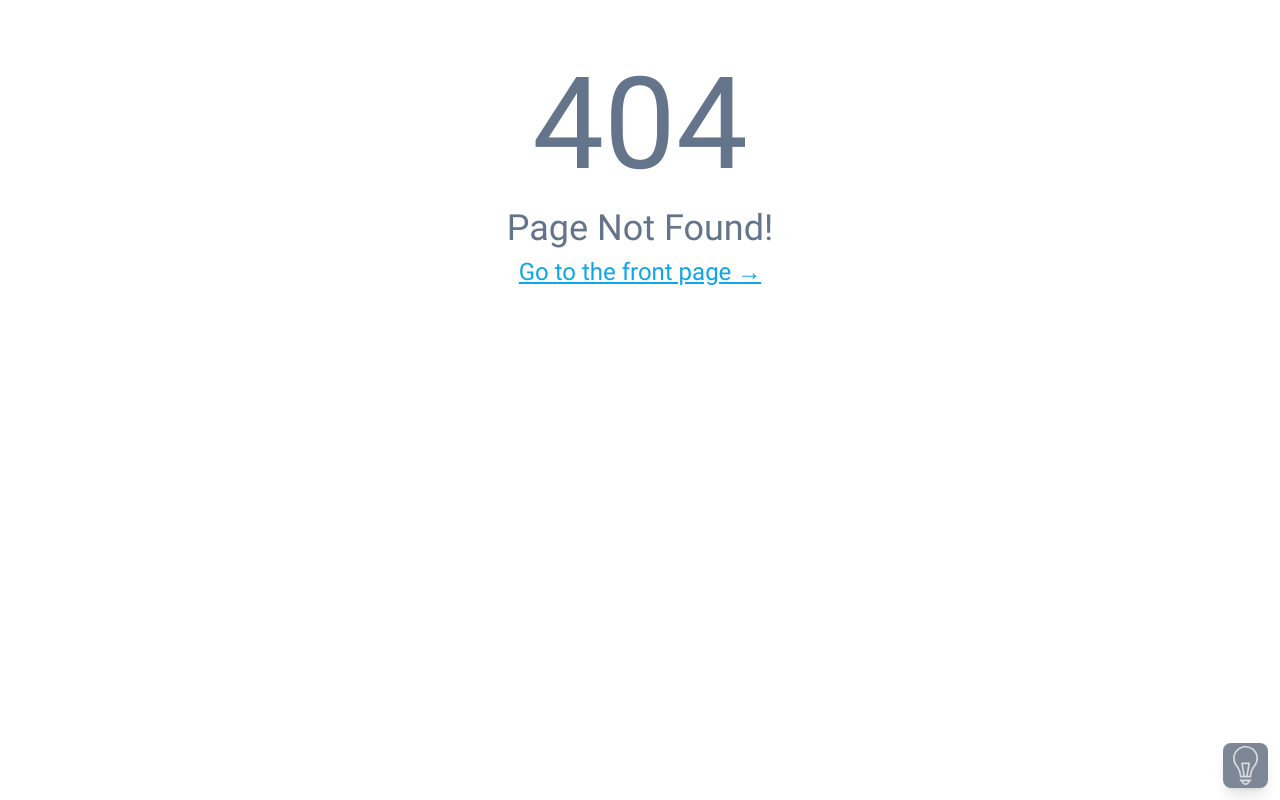
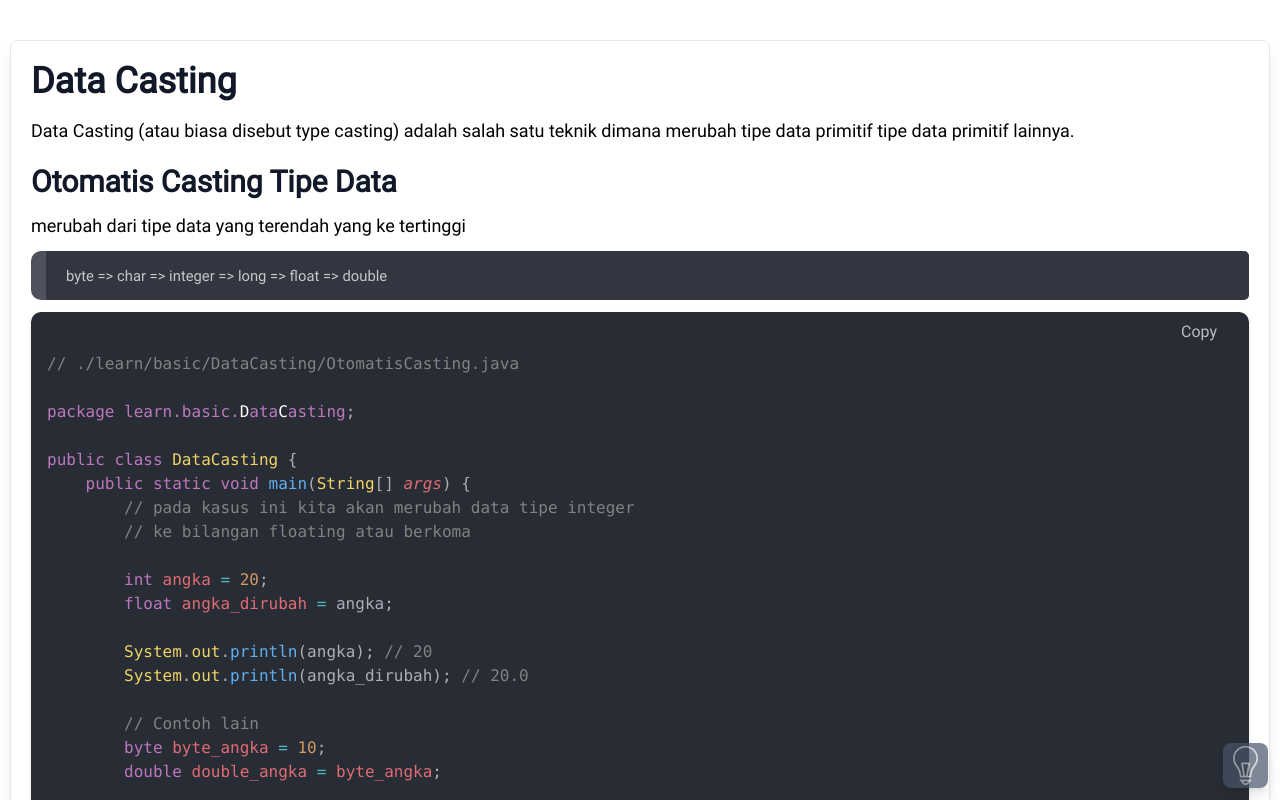
Before and after one commit to navetacandra/bellshade-website, a React (Create React App) app: page /java/basic/data-casting in a window 1280 px wide. Before the commit this address had no page. Shown: the top 800 px of the page. Built offline with nearby package versions, Linux system fonts and the light colour scheme.

Commit message:
add java/basic/data-casting page

```diff
--- a/public/index.html
+++ b/public/index.html
@@ -26,7 +26,7 @@
   <title>React App</title>
 </head>
 
-<body class="bg-slate-50 text-slate-800 dark:bg-slate-900 dark:text-white transition-colors">
+<body class="bg-white dark:bg-slate-900 relative transition-all ease-out duration-200">
   <noscript>You need to enable JavaScript to run this app.</noscript>
   <div id="root"></div>
 </body>
--- a/src/app.jsx
+++ b/src/app.jsx
@@ -30,13 +30,14 @@ function App() {
     Basic: {
       Pendahuluan: lazy(() => import("./pages/java/basic/001_Pendahuluan")),
       TipeData: lazy(() => import("./pages/java/basic/002_TipeData")),
+      DataCasting: lazy(() => import("./pages/java/basic/003_DataCasting")),
     }
   }
 
   const [theme, setTheme] = useState(localStorage.getItem('color-theme') || 'light')
 
   return (
-    <div className="bg-white dark:bg-slate-900 relative transition-colors duration-100" theme={theme}>
+    <div className="bg-white dark:bg-slate-900 relative transition-all ease-out duration-200" theme={theme}>
       <BrowserRouter>
         <Suspense>
           <Routes>
@@ -63,6 +64,7 @@ function App() {
             <Route path="/java" element={<JavaPage.Welcome />} />
             <Route path="/java/basic/pendahuluan-pemrograman-dan-java" element={<JavaPage.Basic.Pendahuluan />} />
             <Route path="/java/basic/variabel-dan-tipe-data" element={<JavaPage.Basic.TipeData />} />
+            <Route path="/java/basic/data-casting" element={<JavaPage.Basic.DataCasting />} />
             {/* End Java Route */}
 
 
--- a/src/components/LineCode.jsx
+++ b/src/components/LineCode.jsx
@@ -33,8 +33,7 @@ function LineCode({ text, _break }) {
                         textDecorationLine: 'underline',
                         textDecorationStyle: 'wavy'
                     } : { color: val.color }
-                } className='font-mono'>
-                    {val.text}
+                } className='font-mono' dangerouslySetInnerHTML={{__html: val.text}}>
                 </span>
                 {
                     _break !== 'no' && key === elem.length - 1 ? (
--- a/src/components/SyntaxHighlighter.jsx
+++ b/src/components/SyntaxHighlighter.jsx
@@ -1,34 +1,7 @@
 import React from 'react'
-import { find_first, find_last } from '../Function';
 import LineCode from './LineCode'
-import highlight_color from '../data-json/highlight-color.json'
 
-function extractText(text) {
-    let elem = text.split('] #').map((val, i) => {
-        val = text.split('] #').length < 2
-            ? val.slice(1)
-            : i < 1
-                ? val.slice(1) + ']'
-                : i === (text.split('] #').length - 1)
-                    ? val
-                    : val + ']';
-        let color_name = val.slice(0, find_first(val, '['));
-        let is_err_wv = color_name.includes('err_wv_');
-        let filter_color = highlight_color.filter(color => color.name === (is_err_wv ? color_name.replace('err_wv_', '') : color_name))[0] || { name: '', color: '#fff' };
-        let _text_ = val.slice(find_first(val, '['))
-        let loc = find_last(_text_, ']')
-        _text_ = `${_text_.slice(1, loc - _text_.length)}${_text_.slice(loc + 2)}`
-        return {
-            color: filter_color.color,
-            text: _text_,
-            err_wavy: is_err_wv
-        }
-    });
-
-    return elem.map(v => v.text).join('');
-}
-
-function ClipboardCopier({ text }) {
+function ClipboardCopier() {
     function copyToClipboard(textToCopy, resolve, reject) {
         // navigator clipboard api needs a secure context (https)
         if (navigator.clipboard && window.isSecureContext) {
@@ -58,7 +31,8 @@ function ClipboardCopier({ text }) {
     function handleClick(el) {
         let parent = el.parentElement;
         let btn = parent.querySelector('button');
-        copyToClipboard(text, () => {
+        let code_text = parent.querySelector('pre').innerText;
+        copyToClipboard(code_text, () => {
             btn.classList.remove('text-slate-50')
             btn.classList.add('text-green-500')
             setTimeout(() => {
@@ -88,10 +62,9 @@ function ClipboardCopier({ text }) {
  * @returns
  */
 function SyntaxHighlighter({ code = [] }) {
-    let text_code = code.map(t => extractText(t)).join('\n')
     return (
         <div className="relative highlight border border-slate-200 my-3 shadow-md dark:shadow-xl">
-            <ClipboardCopier text={text_code} />
+            <ClipboardCopier />
             <pre><code>
                 {
                     typeof code === 'object' && !!code.length
--- a/src/data-json/java/000_welcome.json
+++ b/src/data-json/java/000_welcome.json
@@ -15,7 +15,7 @@
             "langkah": "03",
             "topik": "Data Casting",
             "target_pembelajaran": "Memahami data casting pada sebuah variabel di Java",
-            "status": "on_progress"
+            "status": "done"
         },
         {
             "langkah": "04",
--- a/src/data-json/java/basic/001_pendahuluan.json
+++ b/src/data-json/java/basic/001_pendahuluan.json
@@ -1,11 +1,11 @@
 {
     "code": [
-        "#cmt[// HeloWorld.java]",
+        "#cmt[// ./learn/basic/HeloWorld.java]",
         "",
         "#m[package learn.basic] #_[;]",
         "",
         "#m[public class ] #y[HelloWorld ] #_[{ ] #cmt[// mendeklarasikan class pada program. Pastikan nama class sesuai dengan nama Source-Code]",
-        "#m[    public static void ] #b[main] #_[(] #y[String] #_[[] ] #p[args] #_[) { ] #cmt[// mendeklarasikan method void publuc static dan string[] args agar bisa menghasilkan compiler program dengan ekstensi compiler source-code.class]",
+        "#m[    public static void ] #b[main] #_[(] #y[String] #_[[] ] #p[<i>args</i>] #_[) { ] #cmt[// mendeklarasikan method void publuc static dan string[] args agar bisa menghasilkan compiler program dengan ekstensi compiler source-code.class]",
         "#y[        System] #_[.] #y[out] #_[.] #b[print] #_[(] #g[\"Hello World\"] #_[); ] #cmt[// menuliskan output pada program]",
         "#_[    }]",
         "#_[}]"
--- a/src/data-json/java/basic/002_tipe-data.json
+++ b/src/data-json/java/basic/002_tipe-data.json
@@ -46,11 +46,11 @@
             "type": "#mark_code[byte]",
             "desc": "byte adalah tipe data integer yang memiliki panjang value dari #mark_code[-128] sampai #mark_code[127]. penggunaan byte bisa untuk nilai2 yang keil dikarenakan lebih hemat pada penggunanaan memori.",
             "code": [
-                "#cmt[// ./learn/basic/TipeData.java]",
+                "#cmt[// ./learn/basic/TipeData/Byte.java]",
                 "#m[package learn.basic.] #w[T] #m[ipe] #w[D] #m[ata] #_[;]",
                 "",
                 "#m[public class ] #y[Byte ] #_[{]",
-                "#m[    public static void ] #b[main] #_[(] #y[String] #_[[] ] #p[args] #_[) {]",
+                "#m[    public static void ] #b[main] #_[(] #y[String] #_[[] ] #p[<i>args</i>] #_[) {]",
                 "#m[        byte ] #p[angka ] #c[= ] #o[100] #_[;]",
                 "#y[        System] #_[.] #y[out] #_[.] #b[println] #_[(] #p[angka] #_[);]",
                 "#_[    }]",
@@ -61,11 +61,11 @@
             "type": "#mark_code[short]",
             "desc": "short adalah tipe data integer yang memiliki panjang value dari #mark_code[-32,768] sampai #mark_code[32767] penggunaan lingkup panjang value short lebih banyak dibandingkan byte, tetapi memakan sedikit lebih banyak daripada short.",
             "code": [
-                "#cmt[// ./learn/basic/TipeData.java]",
+                "#cmt[// ./learn/basic/TipeData/Short.java]",
                 "#m[package learn.basic.] #w[T] #m[ipe] #w[D] #m[ata] #_[;]",
                 "",
                 "#m[public class ] #y[Short ] #_[{]",
-                "#m[    public static void ] #b[main] #_[(] #y[String] #_[[] ] #p[args] #_[) {]",
+                "#m[    public static void ] #b[main] #_[(] #y[String] #_[[] ] #p[<i>args</i>] #_[) {]",
                 "#m[        short ] #p[angka ] #c[= ] #o[6000] #_[;]",
                 "#y[        System] #_[.] #y[out] #_[.] #b[println] #_[(] #p[angka] #_[);]",
                 "#_[    }]",
@@ -76,11 +76,11 @@
             "type": "#mark_code[int]",
             "desc": "int adalah tipe data integer yang memiliki value dari #mark_code[-2147483648] sampai #mark_code[2147483647], kebanyakan dari para user menggunakan tipe data ini untuk pembelajaran, membuat program sederhana dan kompleks.",
             "code": [
-                "#cmt[// ./learn/basic/TipeData.java]",
+                "#cmt[// ./learn/basic/TipeData/Int.java]",
                 "#m[package learn.basic.] #w[T] #m[ipe] #w[D] #m[ata] #_[;]",
                 "",
                 "#m[public class ] #y[Int ] #_[{]",
-                "#m[    public static void ] #b[main] #_[(] #y[String] #_[[] ] #p[args] #_[) {]",
+                "#m[    public static void ] #b[main] #_[(] #y[String] #_[[] ] #p[<i>args</i>] #_[) {]",
                 "#m[        int ] #p[angka ] #c[= ] #o[504210] #_[;]",
                 "#y[        System] #_[.] #y[out] #_[.] #b[println] #_[(] #p[angka] #_[);]",
                 "#_[    }]",
@@ -91,11 +91,11 @@
             "type": "#mark_code[long]",
             "desc": "long adalah tipe data integer yang meiliki vaue dari #mark_code[-9223372036854775808] sampai #mark_code[9223372036854775807], tipe ini digunakan sebagai tambahan jika tipe data int tidak dapat menampilkan value. penggunaan long diakhir dengan value yang bertanda <span class=\"font-semibold\">L</span>",
             "code": [
-                "#cmt[// ./learn/basic/TipeData.java]",
+                "#cmt[// ./learn/basic/TipeData/Long.java]",
                 "#m[package learn.basic.] #w[T] #m[ipe] #w[D] #m[ata] #_[;]",
                 "",
                 "#m[public class ] #y[Long ] #_[{]",
-                "#m[    public static void ] #b[main] #_[(] #y[String] #_[[] ] #p[args] #_[) {]",
+                "#m[    public static void ] #b[main] #_[(] #y[String] #_[[] ] #p[<i>args</i>] #_[) {]",
                 "#m[        long ] #p[angka ] #c[= ] #o[150000000L] #_[;]",
                 "#y[        System] #_[.] #y[out] #_[.] #b[println] #_[(] #p[angka] #_[);]",
                 "#_[    }]",
@@ -106,11 +106,11 @@
             "type": "#mark_code[float]",
             "desc": "float adalah tipe data pecahan yang memliki value dari #mark_code[3.4e-038] sampai #mark_code[3.4e+038], penggunaan float diakhiri dengan value yang bertanda <span class=\"font-semiblod\">f</span>",
             "code": [
-                "#cmt[// ./learn/basic/TipeData.java]",
+                "#cmt[// ./learn/basic/TipeData/Float.java]",
                 "#m[package learn.basic.] #w[T] #m[ipe] #w[D] #m[ata] #_[;]",
                 "",
                 "#m[public class ] #y[Float ] #_[{]",
-                "#m[    public static void ] #b[main] #_[(] #y[String] #_[[] ] #p[args] #_[) {]",
+                "#m[    public static void ] #b[main] #_[(] #y[String] #_[[] ] #p[<i>args</i>] #_[) {]",
                 "#m[        float ] #p[angka ] #c[= ] #o[10.0f] #_[;]",
                 "#y[        System] #_[.] #y[out] #_[.] #b[println] #_[(] #p[angka] #_[);]",
                 "#_[    }]",
@@ -121,11 +121,11 @@
             "type": "#mark_code[double]",
             "desc": "double adalah tipe data pecahanyang memiliki value dari #mark_code[1.7e−308] sampai #mark_code[1.7e+308], penggunaan double diakhiri dengan value yang bertanda <span class=\"font-semibold\">d</span>",
             "code": [
-                "#cmt[// ./learn/basic/TipeData.java]",
+                "#cmt[// ./learn/basic/TipeData/Double.java]",
                 "#m[package learn.basic.] #w[T] #m[ipe] #w[D] #m[ata] #_[;]",
                 "",
                 "#m[public class ] #y[Double ] #_[{]",
-                "#m[    public static void ] #b[main] #_[(] #y[String] #_[[] ] #p[args] #_[) {]",
+                "#m[    public static void ] #b[main] #_[(] #y[String] #_[[] ] #p[<i>args</i>] #_[) {]",
                 "#m[        double ] #p[angka ] #c[= ] #o[10.0] #_[;]",
                 "#y[        System] #_[.] #y[out] #_[.] #b[println] #_[(] #p[angka] #_[);]",
                 "#_[    }]",
@@ -136,11 +136,11 @@
             "type": "#mark_code[boolean]",
             "desc": "boolean adalah tipe data yang memiliki 2 nilai, yaitu benar dan salah. nilai #mark_code[benar] direpresentasikan dengan #mark_code[true]. nilai #mark_code[salah] direpresentasikan dengan #mark_code[false]",
             "code": [
-                "#cmt[// ./learn/basic/TipeData.java]",
+                "#cmt[// ./learn/basic/TipeData/Boolean.java]",
                 "#m[package learn.basic.] #w[T] #m[ipe] #w[D] #m[ata] #_[;]",
                 "",
                 "#m[public class ] #y[Boolean ] #_[{]",
-                "#m[    public static void ] #b[main] #_[(] #y[String] #_[[] ] #p[args] #_[) {]",
+                "#m[    public static void ] #b[main] #_[(] #y[String] #_[[] ] #p[<i>args</i>] #_[) {]",
                 "#m[        boolean ] #p[benar ] #c[= ] #o[true] #_[;]",
                 "#m[        boolean ] #p[salah ] #c[= ] #o[false] #_[;]",
                 "",
@@ -154,11 +154,11 @@
             "type": "#mark_code[char]",
             "desc": "char adalah Data character atau huruf, membuat char di java menggunakan tanda petik satu (#mark_code[']) diawal dan di akhir.",
             "code": [
-                "#cmt[// ./learn/basic/TipeData.java]",
+                "#cmt[// ./learn/basic/TipeData/Char.java]",
                 "#m[package learn.basic.] #w[T] #m[ipe] #w[D] #m[ata] #_[;]",
                 "",
                 "#m[public class ] #y[Char ] #_[{]",
-                "#m[    public static void ] #b[main] #_[(] #y[String] #_[[] ] #p[args] #_[) {]",
+                "#m[    public static void ] #b[main] #_[(] #y[String] #_[[] ] #p[<i>args</i>] #_[) {]",
                 "#m[        char ] #p[A ] #c[= ] #g['A'] #_[;]",
                 "#y[        System] #_[.] #y[out] #_[.] #b[println] #_[(] #p[A] #_[);]",
                 "#_[    }]",
--- /dev/null
+++ b/src/data-json/java/basic/003_data-casting.json
@@ -0,0 +1,62 @@
+[
+    {
+        "title": "Otomatis Casting Tipe Data",
+        "desc": "merubah dari tipe data yang terendah yang ke tertinggi",
+        "notes": "byte => char => integer => long => float => double",
+        "code": [
+            "#cmt[// ./learn/basic/DataCasting/OtomatisCasting.java]",
+            "",
+            "#m[package learn.basic.] #w[D] #m[ata] #w[C] #m[asting] #_[;]",
+            "",
+            "#m[public class ] #y[DataCasting ] #_[{]",
+            "#m[    public static void ] #b[main] #_[(] #y[String] #_[[] ] #p[<i>args</i>] #_[) {]",
+            "#cmt[        // pada kasus ini kita akan merubah data tipe integer]",
+            "#cmt[        // ke bilangan floating atau berkoma]",
+            "",
+            "#m[        int ] #p[angka ] #c[= ] #o[20] #_[;]",
+            "#m[        float ] #p[angka_dirubah ] #c[= ] #_[angka] #_[;]",
+            "",
+            "#y[        System] #_[.] #y[out] #_[.] #b[println] #_[(angka); ] #cmt[// 20]",
+            "#y[        System] #_[.] #y[out] #_[.] #b[println] #_[(angka_dirubah); ] #cmt[// 20.0]",
+            "",
+            "#cmt[        // Contoh lain]",
+            "#m[        byte ] #p[byte_angka ] #c[= ] #o[10] #_[;]",
+            "#m[        double ] #p[double_angka ] #c[= ] #p[byte_angka] #_[;]",
+            "",
+            "#y[        System] #_[.] #y[out] #_[.] #b[println] #_[(byte_angka); ] #cmt[// 10]",
+            "#y[        System] #_[.] #y[out] #_[.] #b[println] #_[(double_angka); ] #cmt[// 10.0]",
+            "#_[    }]",
+            "#_[}]"
+        ]
+    },
+    {
+        "title": "Manual Casting Tipe Data",
+        "desc": "merubah dari tipe data yang tertinggi ke terendah",
+        "notes": "double => float => long => int => char => char => short => byte",
+        "code": [
+            "#cmt[// ./learn/basic/DataCasting/ManualCasting.java]",
+            "",
+            "#m[package learn.basic.] #w[D] #m[ata] #w[C] #m[asting] #_[;]",
+            "",
+            "#m[public class ] #y[ManualCasting ] #_[{]",
+            "#m[    public static void ] #b[main] #_[(] #y[String] #_[[] ] #p[<i>args</i>] #_[) {]",
+            "#cmt[        // pada kasus ini kita akan merubah data tipe integer]",
+            "#cmt[        // ke bilangan floating atau berkoma]",
+            "",
+            "#m[        float ] #p[angka ] #c[= ] #o[3.78f] #_[;]",
+            "#m[        int ] #p[angka_dirubah ] #c[= ] #_[(] #m[int] #_[) angka] #_[;]",
+            "",
+            "#y[        System] #_[.] #y[out] #_[.] #b[println] #_[(angka); ] #cmt[// 3.78]",
+            "#y[        System] #_[.] #y[out] #_[.] #b[println] #_[(angka_dirubah); ] #cmt[// 3]",
+            "",
+            "#cmt[        // Contoh lain]",
+            "#m[        double ] #p[double_angka ] #c[= ] #o[3.78] #_[;]",
+            "#m[        int ] #p[int_angka ] #c[= ] #_[(] #m[int] #_[) double_angka] #_[;]",
+            "",
+            "#y[        System] #_[.] #y[out] #_[.] #b[println] #_[(double_angka); ] #cmt[// 3.78]",
+            "#y[        System] #_[.] #y[out] #_[.] #b[println] #_[(int_angka); ] #cmt[// 3]",
+            "#_[    }]",
+            "#_[}]"
+        ]
+    }
+]
--- a/src/index.css
+++ b/src/index.css
@@ -82,6 +82,7 @@ body::-webkit-scrollbar-thumb {
   -o-tab-size: 4;
   tab-size: 4;
   padding: 1em 1em;
+  padding-top: 2.5em;
   border-radius: 10px;
 }
 
--- /dev/null
+++ b/src/pages/java/basic/003_DataCasting.jsx
@@ -0,0 +1,38 @@
+import React from 'react';
+import SyntaxHighlighter from '../../../components/SyntaxHighlighter';
+import data_json from "../../../data-json/java/basic/003_data-casting.json";
+
+function DataCasting() {
+    return (
+        <div className="container mx-auto">
+            <div className="flex flex-warp">
+                <div className="self-center w-full px-5 bg-white border border-gray-200 rounded-lg dark:bg-gray-700 dark:border-gray-600 dark:text-white my-10 shadow-lg">
+                    <section className='my-5'>
+                        <h2 className="title-2">Data Casting</h2>
+                        <p className="section_text">
+                            Data Casting (atau biasa disebut type casting) adalah salah satu teknik dimana merubah tipe data primitif tipe data primitif lainnya.
+                        </p>
+                    </section>
+                    {
+                            data_json.map((data, i) => (
+                                <section className='my-5' key={i}>
+                                    <h3 className="subtitle-h3">{data.title}</h3>
+                                    <p className="section_text">{data.desc}</p>
+                                    <div className="note-text">
+                                        <p>{data.notes}</p>
+                                    </div>
+                                    {
+                                        data.code && !!data.code.length ? (
+                                            <SyntaxHighlighter code={data.code} />
+                                        ) : null
+                                    }
+                                </section>
+                            ))
+                        }
+                </div>
+            </div>
+        </div>
+    )
+}
+
+export default DataCasting
```
